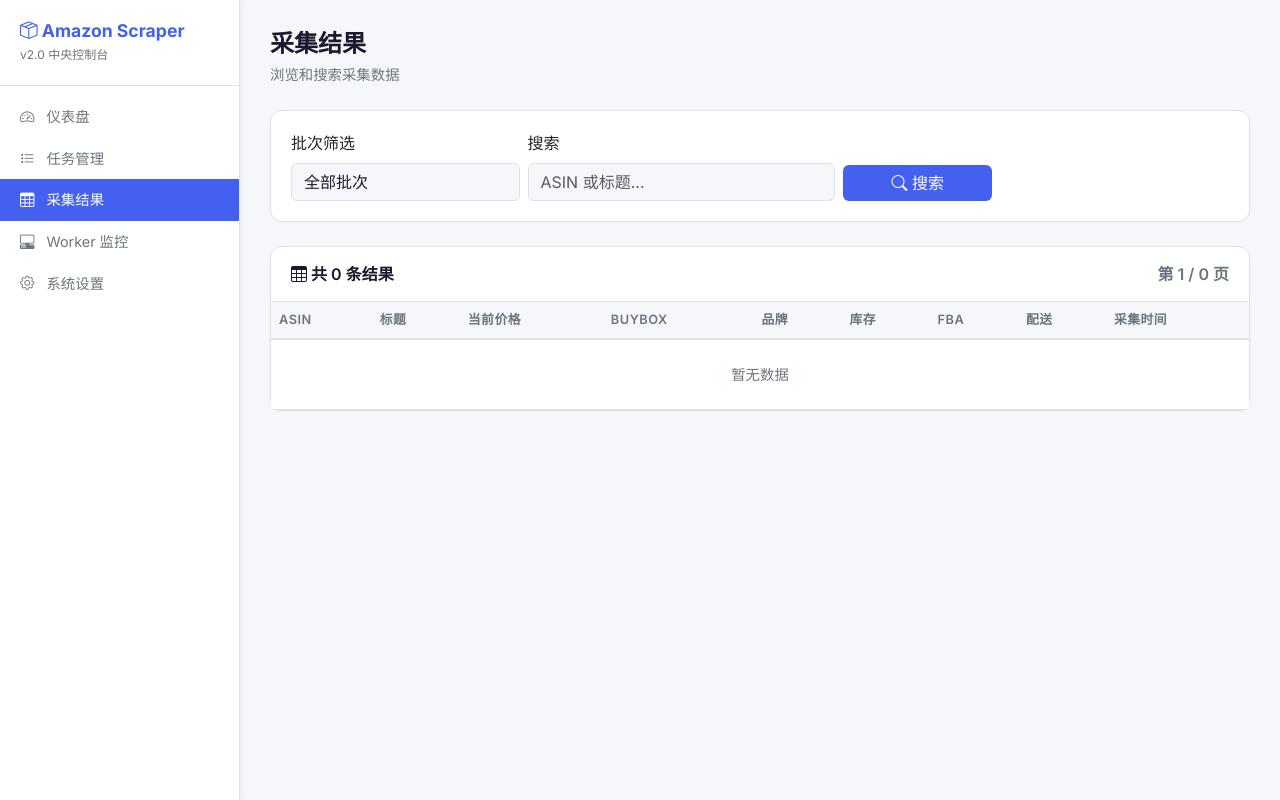
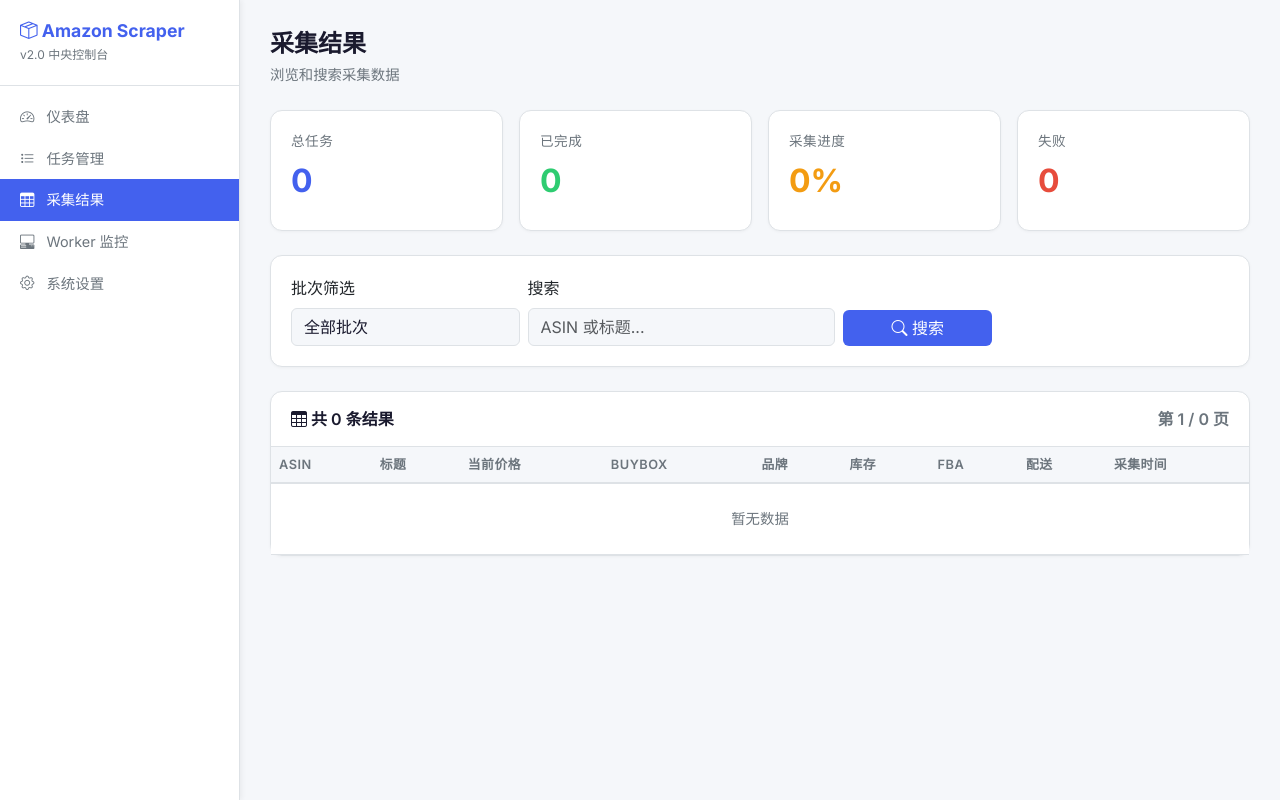
Before and after one commit to ElijahRRR/amazon-scraper-v2, a FastAPI app: page /results in a window 1280 px wide. Run offline with FastAPI, Linux system fonts and the light colour scheme.

Commit message:
feat: results page AJAX filtering, stat cards, dynamic export
- Replace form submit with AJAX dynamic filtering (no page reload)
- Add 4 stat cards (total/done/progress/failed) that update per batch
- Export buttons always visible, dynamically linked to selected batch
- AJAX pagination preserving filter state
- Server passes progress data to template for initial render

Co-Authored-By: Claude Opus 4.6 <noreply@anthropic.com>

```diff
--- a/server.py
+++ b/server.py
@@ -489,6 +489,7 @@ async def results_page(
     batches = await db.get_batch_list()
     results, total = await db.get_results(batch_name, page, 50, search)
     total_pages = (total + 49) // 50
+    progress = await db.get_progress(batch_name)
 
     return templates.TemplateResponse("results.html", {
         "request": request,
@@ -499,6 +500,7 @@ async def results_page(
         "total": total,
         "total_pages": total_pages,
         "search": search or "",
+        "progress": progress,
     })
 
 
--- a/templates/results.html
+++ b/templates/results.html
@@ -6,13 +6,41 @@
 <h2 class="page-title">采集结果</h2>
 <p class="page-subtitle">浏览和搜索采集数据</p>
 
+<!-- 统计卡片 -->
+<div class="row g-3 mb-4">
+    <div class="col-6 col-lg-3">
+        <div class="stat-card accent">
+            <div class="stat-label">总任务</div>
+            <div class="stat-number" id="stat-total">{{ progress.total }}</div>
+        </div>
+    </div>
+    <div class="col-6 col-lg-3">
+        <div class="stat-card success">
+            <div class="stat-label">已完成</div>
+            <div class="stat-number" id="stat-done">{{ progress.done }}</div>
+        </div>
+    </div>
+    <div class="col-6 col-lg-3">
+        <div class="stat-card warning">
+            <div class="stat-label">采集进度</div>
+            <div class="stat-number" id="stat-rate">{{ progress.success_rate }}%</div>
+        </div>
+    </div>
+    <div class="col-6 col-lg-3">
+        <div class="stat-card danger">
+            <div class="stat-label">失败</div>
+            <div class="stat-number" id="stat-failed">{{ progress.failed }}</div>
+        </div>
+    </div>
+</div>
+
 <!-- 筛选栏 -->
 <div class="card mb-4">
     <div class="card-body">
-        <form method="get" action="/results" class="row g-2 align-items-end">
+        <div class="row g-2 align-items-end">
             <div class="col-md-3">
                 <label class="form-label">批次筛选</label>
-                <select name="batch_name" class="form-select">
+                <select id="batchFilter" class="form-select">
                     <option value="">全部批次</option>
                     {% for b in batches %}
                     <option value="{{ b.batch_name }}" {% if current_batch == b.batch_name %}selected{% endif %}>
@@ -23,30 +51,28 @@
             </div>
             <div class="col-md-4">
                 <label class="form-label">搜索</label>
-                <input type="text" name="search" class="form-control" placeholder="ASIN 或标题..." value="{{ search }}">
+                <input type="text" id="searchInput" class="form-control" placeholder="ASIN 或标题..." value="{{ search }}">
             </div>
             <div class="col-md-2">
-                <button type="submit" class="btn btn-accent w-100"><i class="bi bi-search"></i> 搜索</button>
+                <button class="btn btn-accent w-100" onclick="loadResults(1)"><i class="bi bi-search"></i> 搜索</button>
             </div>
-            {% if current_batch %}
             <div class="col-md-3 text-end">
-                <a href="/api/export/{{ current_batch }}?format=excel" class="btn btn-outline-accent">
+                <a id="exportExcelBtn" href="#" class="btn btn-outline-accent" style="display:none;">
                     <i class="bi bi-file-earmark-excel"></i> 导出 Excel
                 </a>
-                <a href="/api/export/{{ current_batch }}?format=csv" class="btn btn-outline-accent">
+                <a id="exportCsvBtn" href="#" class="btn btn-outline-accent" style="display:none;">
                     <i class="bi bi-filetype-csv"></i> CSV
                 </a>
             </div>
-            {% endif %}
-        </form>
+        </div>
     </div>
 </div>
 
 <!-- 结果列表 -->
 <div class="card">
     <div class="card-header d-flex justify-content-between">
-        <span><i class="bi bi-table"></i> 共 {{ total }} 条结果</span>
-        <span class="text-secondary">第 {{ current_page }} / {{ total_pages }} 页</span>
+        <span><i class="bi bi-table"></i> 共 <span id="resultTotal">{{ total }}</span> 条结果</span>
+        <span class="text-secondary">第 <span id="currentPage">{{ current_page }}</span> / <span id="totalPages">{{ total_pages }}</span> 页</span>
     </div>
     <div class="card-body p-0">
         <div class="table-responsive">
@@ -64,7 +90,7 @@
                         <th>采集时间</th>
                     </tr>
                 </thead>
-                <tbody>
+                <tbody id="resultsBody">
                     {% for r in results %}
                     <tr>
                         <td>
@@ -100,35 +126,180 @@
 </div>
 
 <!-- 分页 -->
-{% if total_pages > 1 %}
-<nav class="mt-3">
-    <ul class="pagination justify-content-center">
-        {% if current_page > 1 %}
-        <li class="page-item">
-            <a class="page-link" href="/results?page={{ current_page - 1 }}{% if current_batch %}&batch_name={{ current_batch }}{% endif %}{% if search %}&search={{ search }}{% endif %}">
+<nav class="mt-3" id="paginationNav">
+</nav>
+{% endblock %}
+
+{% block extra_js %}
+<script>
+// 状态管理
+let state = {
+    batch: '{{ current_batch or "" }}',
+    search: '{{ search or "" }}',
+    page: {{ current_page }},
+    totalPages: {{ total_pages }},
+    total: {{ total }}
+};
+
+// 初始化
+document.addEventListener('DOMContentLoaded', () => {
+    updateExportButtons();
+    renderPagination();
+    loadProgress();
+
+    // 批次切换 → AJAX 刷新
+    document.getElementById('batchFilter').addEventListener('change', (e) => {
+        state.batch = e.target.value;
+        state.page = 1;
+        loadResults(1);
+        loadProgress();
+        updateExportButtons();
+    });
+
+    // 搜索框回车
+    document.getElementById('searchInput').addEventListener('keydown', (e) => {
+        if (e.key === 'Enter') {
+            e.preventDefault();
+            loadResults(1);
+        }
+    });
+});
+
+// 加载结果（AJAX）
+async function loadResults(page) {
+    state.page = page;
+    state.search = document.getElementById('searchInput').value;
+
+    const params = new URLSearchParams({ page: state.page, per_page: 50 });
+    if (state.batch) params.set('batch_name', state.batch);
+    if (state.search) params.set('search', state.search);
+
+    try {
+        const resp = await fetch(`/api/results?${params}`);
+        const data = await resp.json();
+
+        state.total = data.total;
+        state.totalPages = data.total_pages;
+
+        document.getElementById('resultTotal').textContent = data.total;
+        document.getElementById('currentPage').textContent = data.page;
+        document.getElementById('totalPages').textContent = data.total_pages;
+
+        renderResults(data.results);
+        renderPagination();
+    } catch(e) {
+        console.error('加载结果失败:', e);
+    }
+}
+
+// 渲染结果表格
+function renderResults(results) {
+    const tbody = document.getElementById('resultsBody');
+    if (!results || results.length === 0) {
+        tbody.innerHTML = '<tr><td colspan="9" class="text-center text-secondary py-4">暂无数据</td></tr>';
+        return;
+    }
+
+    tbody.innerHTML = results.map(r => {
+        const fbaCell = r.is_fba === 'FBA'
+            ? '<span class="badge-status badge-done">FBA</span>'
+            : r.is_fba === 'FBM'
+                ? '<span class="badge-status badge-pending">FBM</span>'
+                : (r.is_fba || 'N/A');
+
+        const title = r.title || '';
+        const titleEscaped = title.replace(/"/g, '&quot;').replace(/</g, '&lt;');
+
+        return `<tr>
+            <td><a href="https://www.amazon.com/dp/${r.asin}" target="_blank"
+                   class="text-decoration-none" style="color:var(--info)">${r.asin}</a></td>
+            <td style="max-width:250px; overflow:hidden; text-overflow:ellipsis; white-space:nowrap;"
+                title="${titleEscaped}">${titleEscaped}</td>
+            <td>${r.current_price || 'N/A'}</td>
+            <td>${r.buybox_price || 'N/A'}</td>
+            <td>${r.brand || 'N/A'}</td>
+            <td>${r.stock_status || 'N/A'}</td>
+            <td>${fbaCell}</td>
+            <td>${r.delivery_date || 'N/A'}</td>
+            <td><small class="text-secondary">${r.crawl_time || ''}</small></td>
+        </tr>`;
+    }).join('');
+}
+
+// 加载进度统计（卡片）
+async function loadProgress() {
+    try {
+        const url = state.batch
+            ? `/api/progress/${encodeURIComponent(state.batch)}`
+            : '/api/progress';
+        const resp = await fetch(url);
+        const data = await resp.json();
+
+        document.getElementById('stat-total').textContent = data.total;
+        document.getElementById('stat-done').textContent = data.done;
+        document.getElementById('stat-rate').textContent = data.success_rate + '%';
+        document.getElementById('stat-failed').textContent = data.failed;
+    } catch(e) {
+        console.error('加载进度失败:', e);
+    }
+}
+
+// 更新导出按钮
+function updateExportButtons() {
+    const excelBtn = document.getElementById('exportExcelBtn');
+    const csvBtn = document.getElementById('exportCsvBtn');
+
+    if (state.batch) {
+        const batchEncoded = encodeURIComponent(state.batch);
+        excelBtn.href = `/api/export/${batchEncoded}?format=excel`;
+        csvBtn.href = `/api/export/${batchEncoded}?format=csv`;
+        excelBtn.style.display = 'inline-block';
+        csvBtn.style.display = 'inline-block';
+    } else {
+        excelBtn.style.display = 'none';
+        csvBtn.style.display = 'none';
+    }
+}
+
+// 渲染分页
+function renderPagination() {
+    const nav = document.getElementById('paginationNav');
+    if (state.totalPages <= 1) {
+        nav.innerHTML = '';
+        return;
+    }
+
+    let pages = [];
+    for (let p = 1; p <= state.totalPages; p++) {
+        if (p <= 3 || p > state.totalPages - 3 || (p >= state.page - 1 && p <= state.page + 1)) {
+            pages.push(p);
+        } else if (pages[pages.length - 1] !== '...') {
+            pages.push('...');
+        }
+    }
+
+    const prevDisabled = state.page <= 1 ? 'disabled' : '';
+    const nextDisabled = state.page >= state.totalPages ? 'disabled' : '';
+
+    nav.innerHTML = `<ul class="pagination justify-content-center">
+        <li class="page-item ${prevDisabled}">
+            <a class="page-link" href="#" onclick="event.preventDefault(); loadResults(${state.page - 1})">
                 <i class="bi bi-chevron-left"></i>
             </a>
         </li>
-        {% endif %}
-
-        {% for p in range(1, total_pages + 1) %}
-            {% if p <= 3 or p > total_pages - 3 or (p >= current_page - 1 and p <= current_page + 1) %}
-            <li class="page-item {% if p == current_page %}active{% endif %}">
-                <a class="page-link" href="/results?page={{ p }}{% if current_batch %}&batch_name={{ current_batch }}{% endif %}{% if search %}&search={{ search }}{% endif %}">{{ p }}</a>
-            </li>
-            {% elif p == 4 or p == total_pages - 3 %}
-            <li class="page-item disabled"><span class="page-link">...</span></li>
-            {% endif %}
-        {% endfor %}
-
-        {% if current_page < total_pages %}
-        <li class="page-item">
-            <a class="page-link" href="/results?page={{ current_page + 1 }}{% if current_batch %}&batch_name={{ current_batch }}{% endif %}{% if search %}&search={{ search }}{% endif %}">
+        ${pages.map(p => {
+            if (p === '...') return '<li class="page-item disabled"><span class="page-link">...</span></li>';
+            const active = p === state.page ? 'active' : '';
+            return `<li class="page-item ${active}">
+                <a class="page-link" href="#" onclick="event.preventDefault(); loadResults(${p})">${p}</a>
+            </li>`;
+        }).join('')}
+        <li class="page-item ${nextDisabled}">
+            <a class="page-link" href="#" onclick="event.preventDefault(); loadResults(${state.page + 1})">
                 <i class="bi bi-chevron-right"></i>
             </a>
         </li>
-        {% endif %}
-    </ul>
-</nav>
-{% endif %}
+    </ul>`;
+}
+</script>
 {% endblock %}
```
